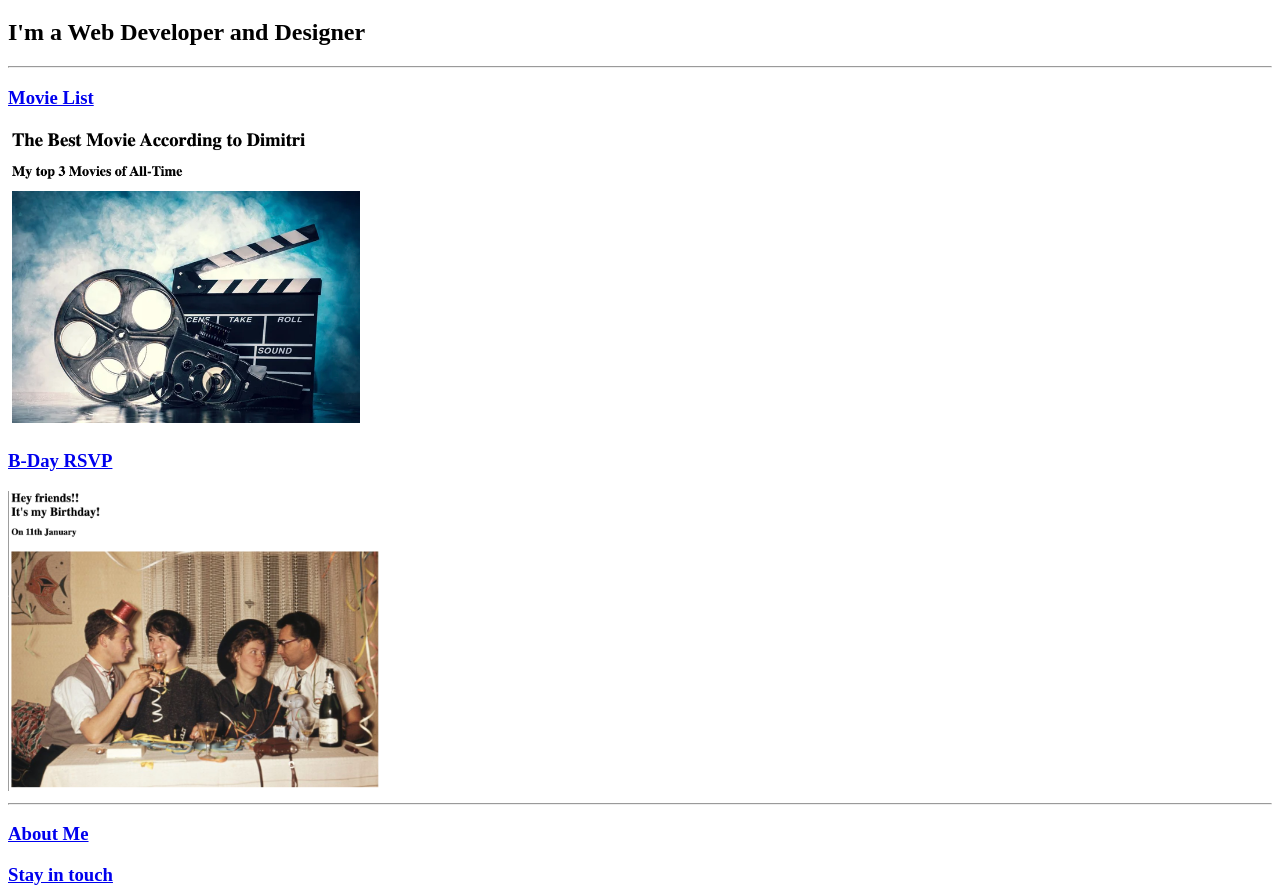
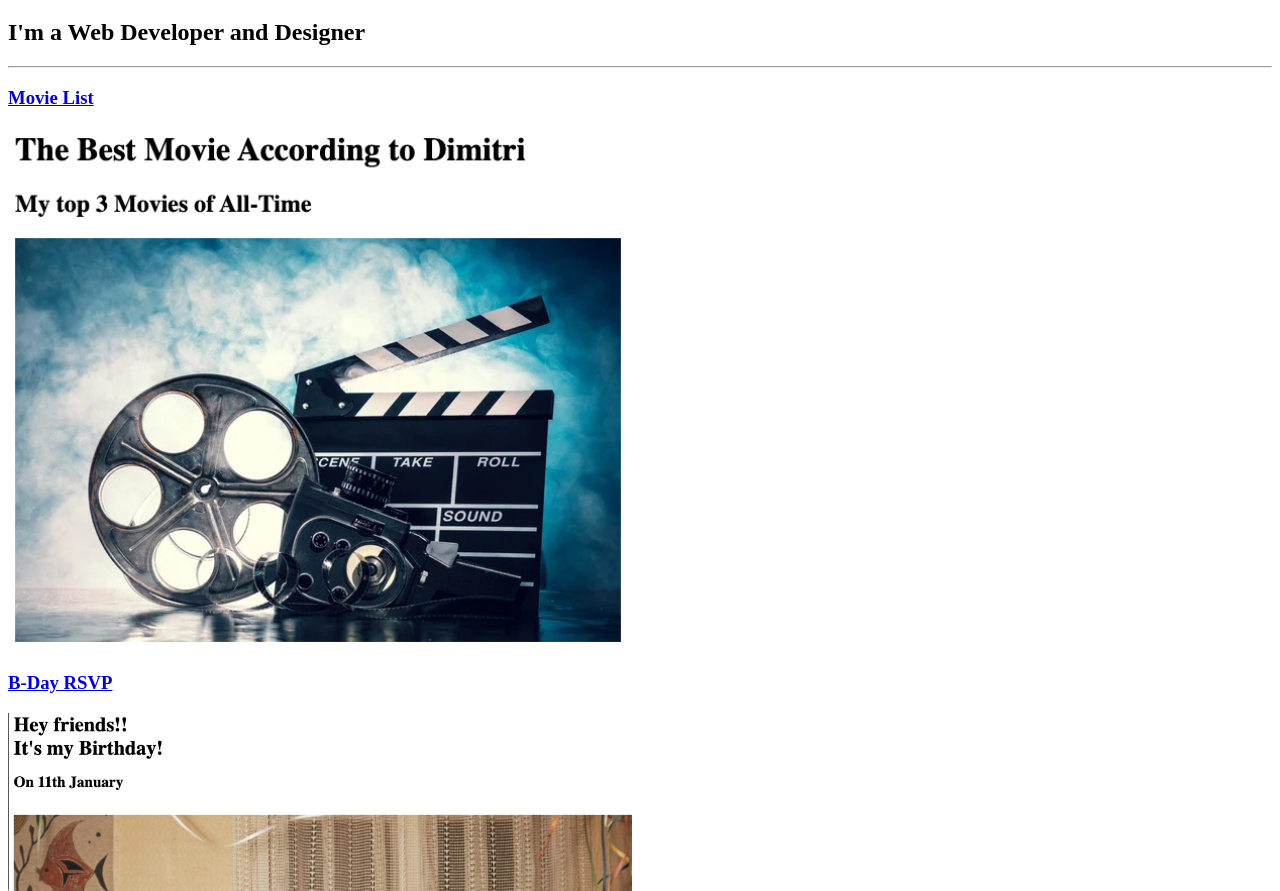
Before and after one commit to Zima-lab/html-website, a plain HTML site: page index.html in a window 1280 px wide. Shown: the part 61-952 px from the top of the page. Drawn offline with Linux system fonts and the light colour scheme.

Commit message:
Update index.html

```diff
--- a/index.html
+++ b/index.html
@@ -24,10 +24,10 @@
 <!-- TODO 5: Add a link to the project pages -->
 
 <h3><a href="./public/Movie-List.html"> Movie List</a></h3>
-     <a href="./public/Movie-List.html"> <img src="./assets/images/Movie Ranking screenshot.png" height="300px" alt="preview of movie rankin web page"></a>
+     <a href="./public/Movie-List.html"> <img src="./assets/images/Movie Ranking screenshot.png" style="width: 50%" alt="preview of movie rankin web page"></a>
 
 <h3><a href="./public/B-Day.html"> B-Day RSVP</a></h3>
-<a href="./public/B-Day.html"> <img src="./assets/images/B-day screenshot.png" height="300px" alt="preview of B-Day web page"></a>
+<a href="./public/B-Day.html"> <img src="./assets/images/B-day screenshot.png" style="width: 50%" alt="preview of B-Day web page"></a>
 
 <!-- TODO 6: Add images to show the project previews
 HINT for TODO 6: You can use the height attribute set to 200 to make the image smaller DONE:
```
